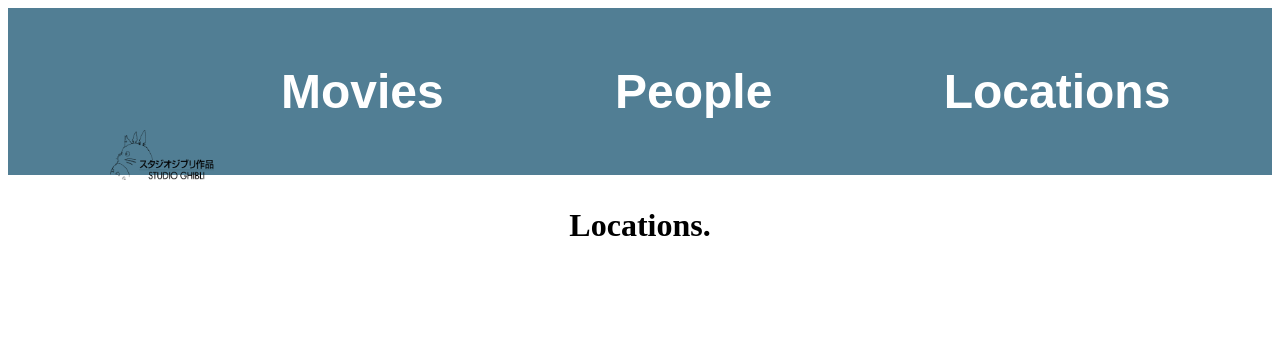
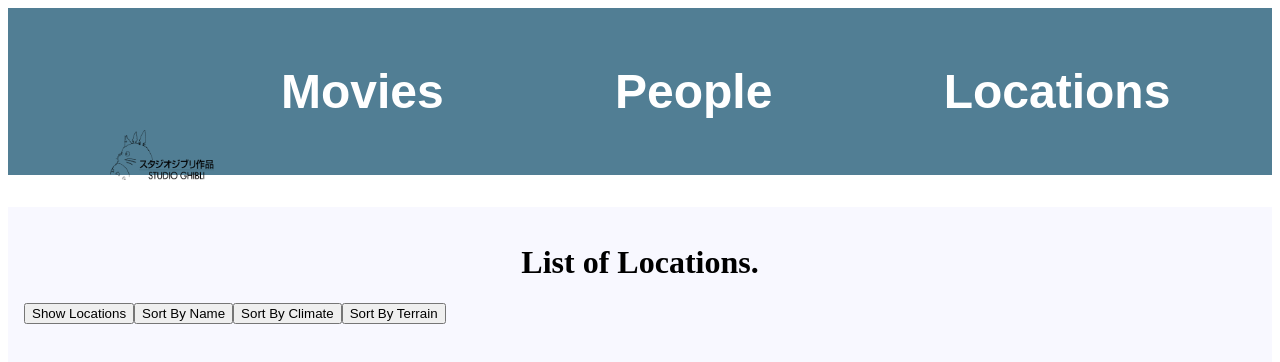
Before and after one commit to joinpursuit/9-1-module-three-assessment, a React (Create React App) app: page /locations in a window 1280 px wide. Shown: the top 362 px of the page. Built offline with nearby package versions, Linux system fonts and the light colour scheme; the HTML template or start-up script is replaced by a standard one.

Commit message:
not found is now working

```diff
--- a/src/Locations.js
+++ b/src/Locations.js
@@ -1,5 +1,43 @@
+import { useState, useEffect} from 'react'
+
 export default function Locations () {
+
+    const [location, setLocation] = useState([])
+    const [show, setShow] = useState(false)
+
+    useEffect(() => {
+        fetch('locations.json', {
+    method: 'GET',
+    headers: { 'Accept': 'application/json', },
+    })
+        .then(res => res.json())
+        .then(location => setLocation((location)))
+        }, [])
+
+    function climateSort () {
+        const sorted = [...location].climate.sort((a, b) => a.name > b.name)
+        console.log(sorted)
+    }
+
     return (
-        <h1>Locations.</h1>
+        <div className='locations'>
+            <h1>List of Locations.</h1>
+            <button onClick={() => setShow(!show)}>
+                {show ? 'Hide Locations' : 'Show Locations'}
+            </button>
+                    <button>Sort By Name</button>
+                    <button>Sort By Climate</button>
+                    <button>Sort By Terrain</button>
+                <ul className='locations'>
+                    { show && location && location.map((each) => (
+                        <li key={each.id}>
+                            Name: {each.name}
+                            Climate: {each.climate}
+                            Terrain: {each.terrain}
+                        </li>
+                    ))}
+                </ul>
+
+        </div>
     )
 }
--- a/src/People.js
+++ b/src/People.js
@@ -10,21 +10,20 @@ export default function People () {
 
     useEffect(() => {
         fetch('people.json', {
-    method: 'GET',
-    headers: { 'Accept': 'application/json', },
-    })
+            method: 'GET',
+        })
         .then(res => res.json())
         .then(people => setPeople((people))
-        .catch((err) => {
-            setLoadingError(true)
-    }
+        .catch((error) => {
+            console.log(error)
+        }
     ))
         }, [])
 
     const handleSubmit = (e) => {
         e.preventDefault()
         const found = people.find(each => each.name.toLowerCase() === name.toLowerCase())
-        setInput(found || {})
+        setInput(found || setLoadingError(true))
         setName()
     }
 
```
